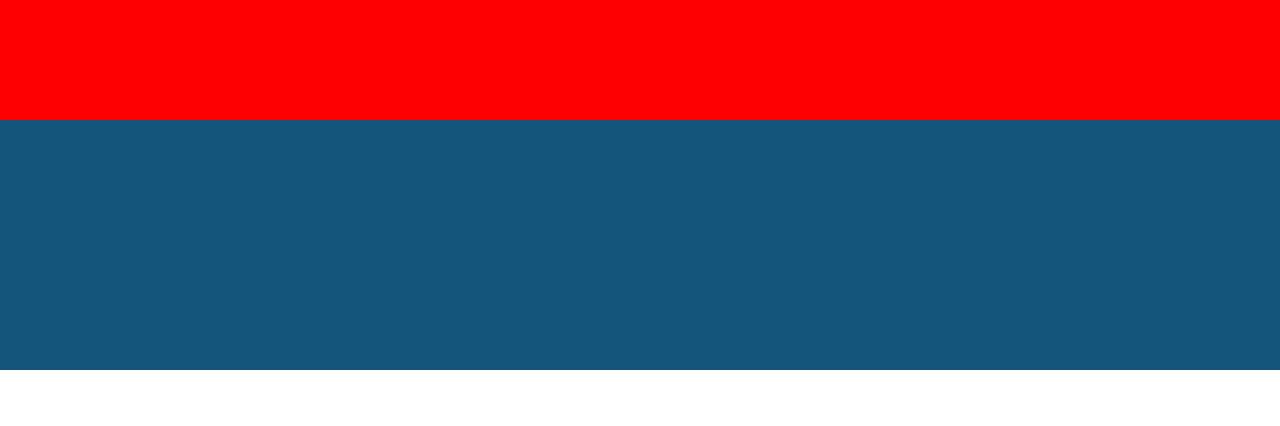
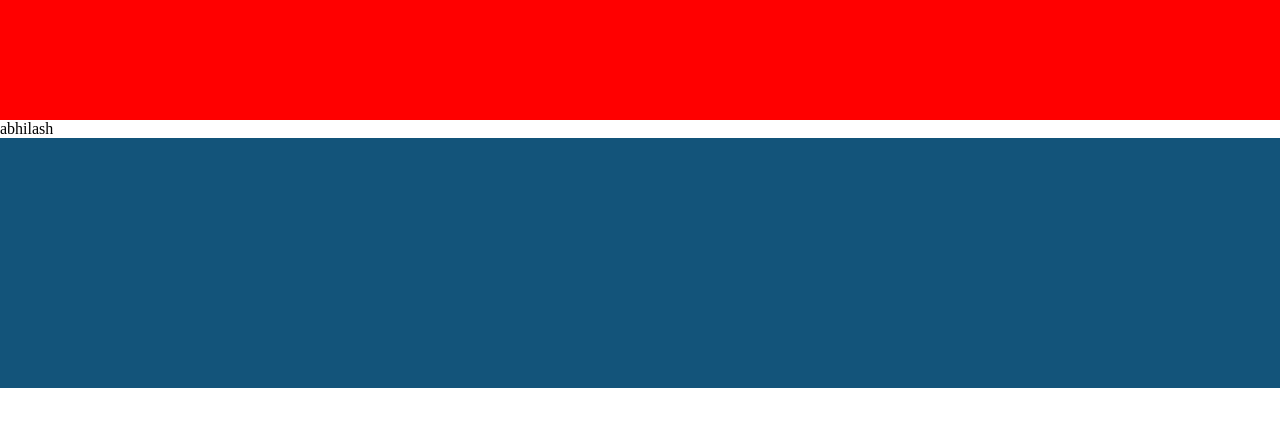
Before and after one commit to abhilashdattu/html, a plain HTML site: page index.html in a window 1280 px wide. Drawn offline with Linux system fonts and the light colour scheme.

Commit message:
para changed

```diff
--- a/index.html
+++ b/index.html
@@ -5,13 +5,14 @@
     <meta name="viewport" content="width=device-width, initial-scale=1.0" />
     <meta content="" />
     <title>hujj</title>
-     <link rel="stylesheet" href="index.css" />
+    <link rel="stylesheet" href="index.css" />
   </head>
   <body>
     <div id="contianer">
       <div id="header"></div>
       <div id="main">
         <div class="box">
+          <p>abhilash</p>
           <div class="subbox1"></div>
         </div>
       </div>
```
